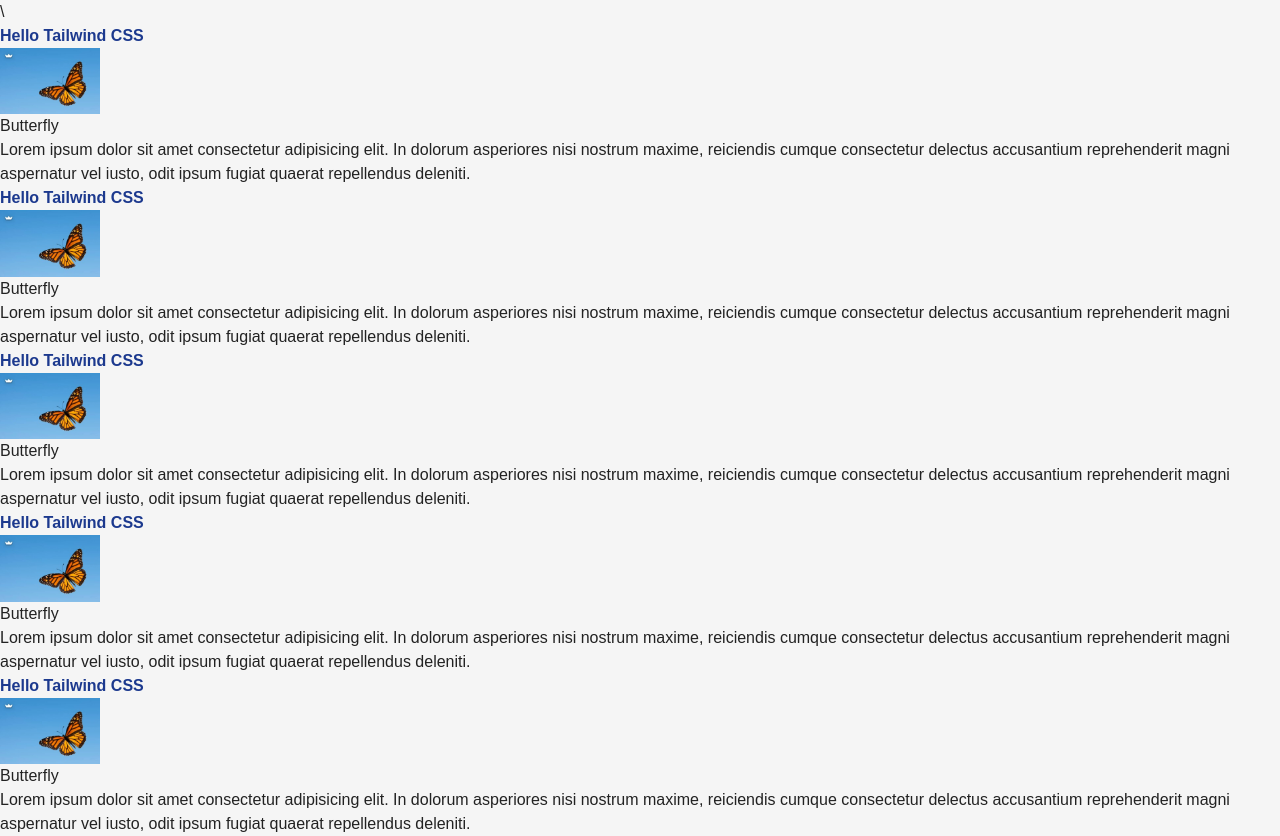
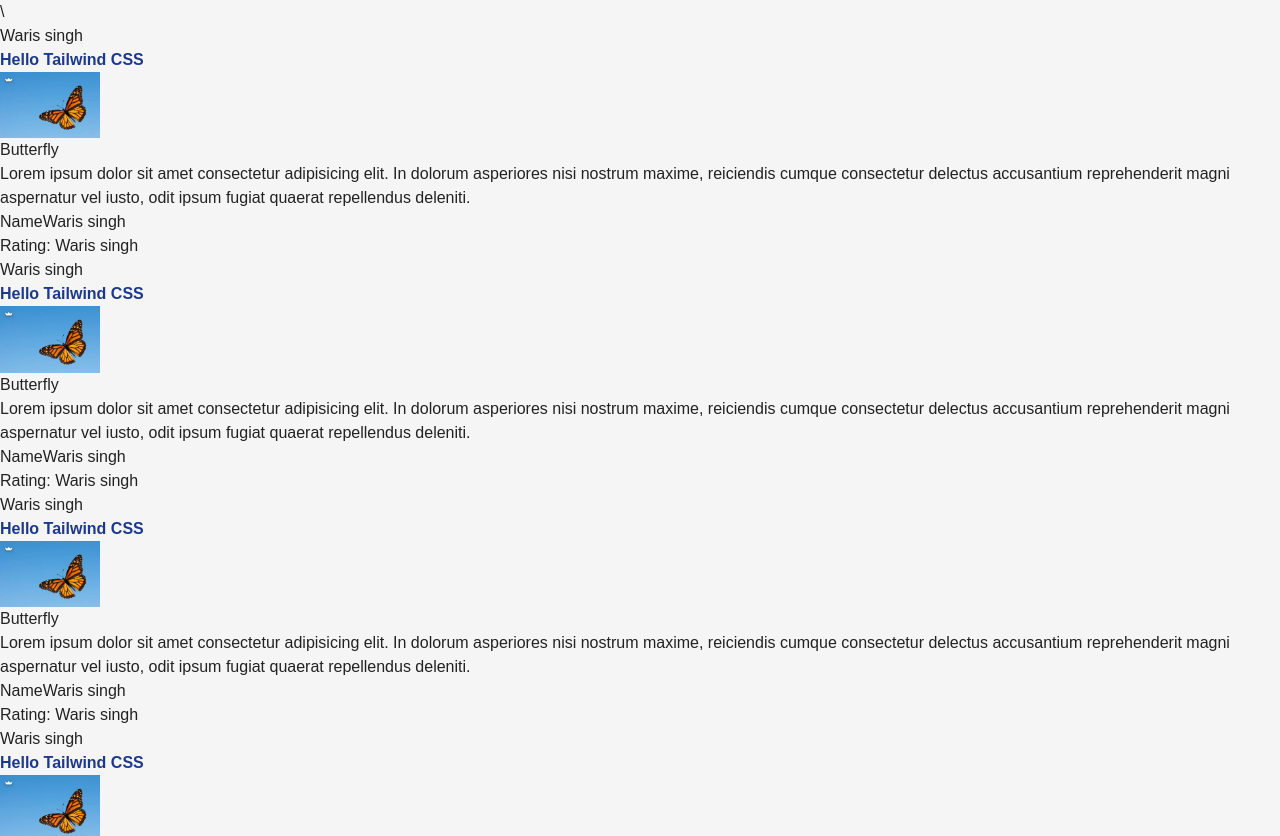
Before and after one commit to Harsimran141/ReactPractice, a React (Vite) app in the folder SecondApp/: page / in a window 1280 px wide. Shown: the top 836 px of the page. Built offline with nearby package versions, Linux system fonts and the light colour scheme.

Commit message:
feat: add name display and rating to NetflixSeries component

```diff
--- a/SecondApp/src/App.jsx
+++ b/SecondApp/src/App.jsx
@@ -17,9 +17,11 @@
 
 export default App;
 const NetflixSeries = ()=>{
+    const name = "Waris singh"
     return (
 <div>
     <div>
+        <h2>{name}</h2>
       <h1 className="font-bold text-blue-900">
         Hello Tailwind CSS
       </h1>
@@ -35,6 +37,8 @@
           consectetur delectus accusantium reprehenderit magni
           aspernatur vel iusto, odit ipsum fugiat quaerat repellendus deleniti.</p>
     </div>
+    <h2>Name{name}</h2>
+    <h3>Rating: {name}</h3>
 </div>
     )
 }
```
